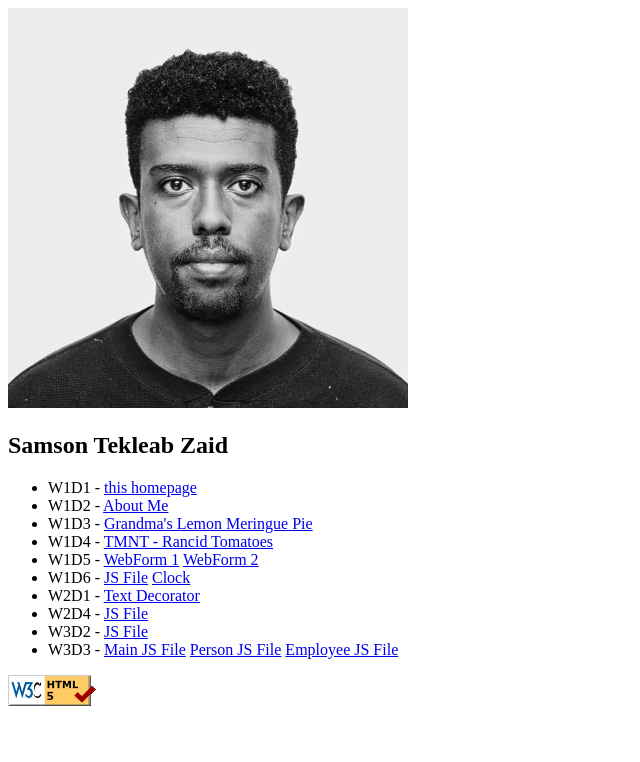
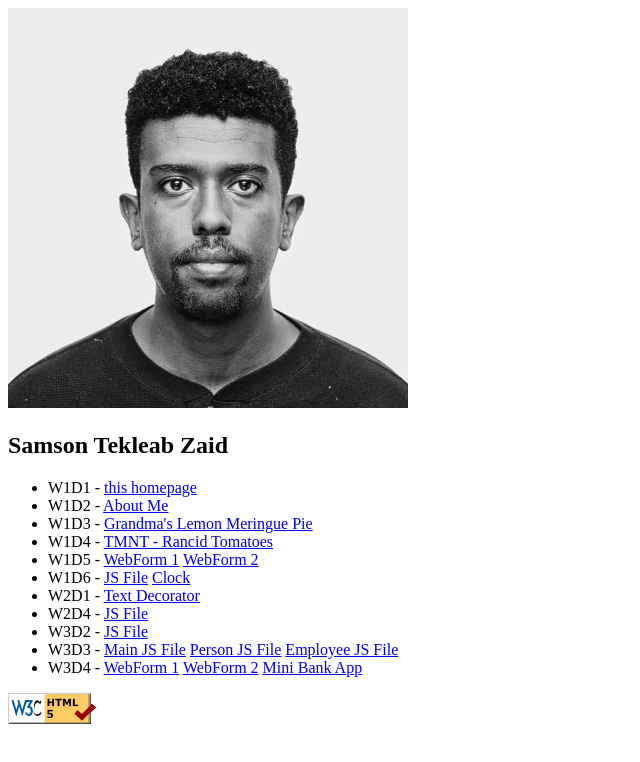
Before and after one commit to JaCkIsO/JaCkIsO.github.io, a plain HTML site: page index.html in a window 1280 px wide. Shown: the whole page, without its empty margins (0-640 px from the left). Drawn offline with Linux system fonts and the light colour scheme.

Commit message:
Update index.html
Add Lab 11

```diff
--- a/index.html
+++ b/index.html
@@ -22,6 +22,7 @@
         <li>W2D4 - <a href="js/lab8.js">JS File</a></li>
         <li>W3D2 - <a href="js/lab9.js">JS File</a></li>
         <li>W3D3 - <a href="js/webapp/main.js">Main JS File</a> <a href="js/webapp/model/person.js">Person JS File</a> <a href="js/webapp/model/employee.js">Employee JS File</a></li>
+        <li>W3D4 - <a href="webform1.html">WebForm 1</a> <a href="webform2.html">WebForm 2</a> <a href="minibankapp/index.html">Mini Bank App</a></li>
 
     </ul>
     <a href="https://validator.w3.org/nu/check/referer"> <img src="images/w3c-html.png" alt="Valid HTML!" /></a>
```
